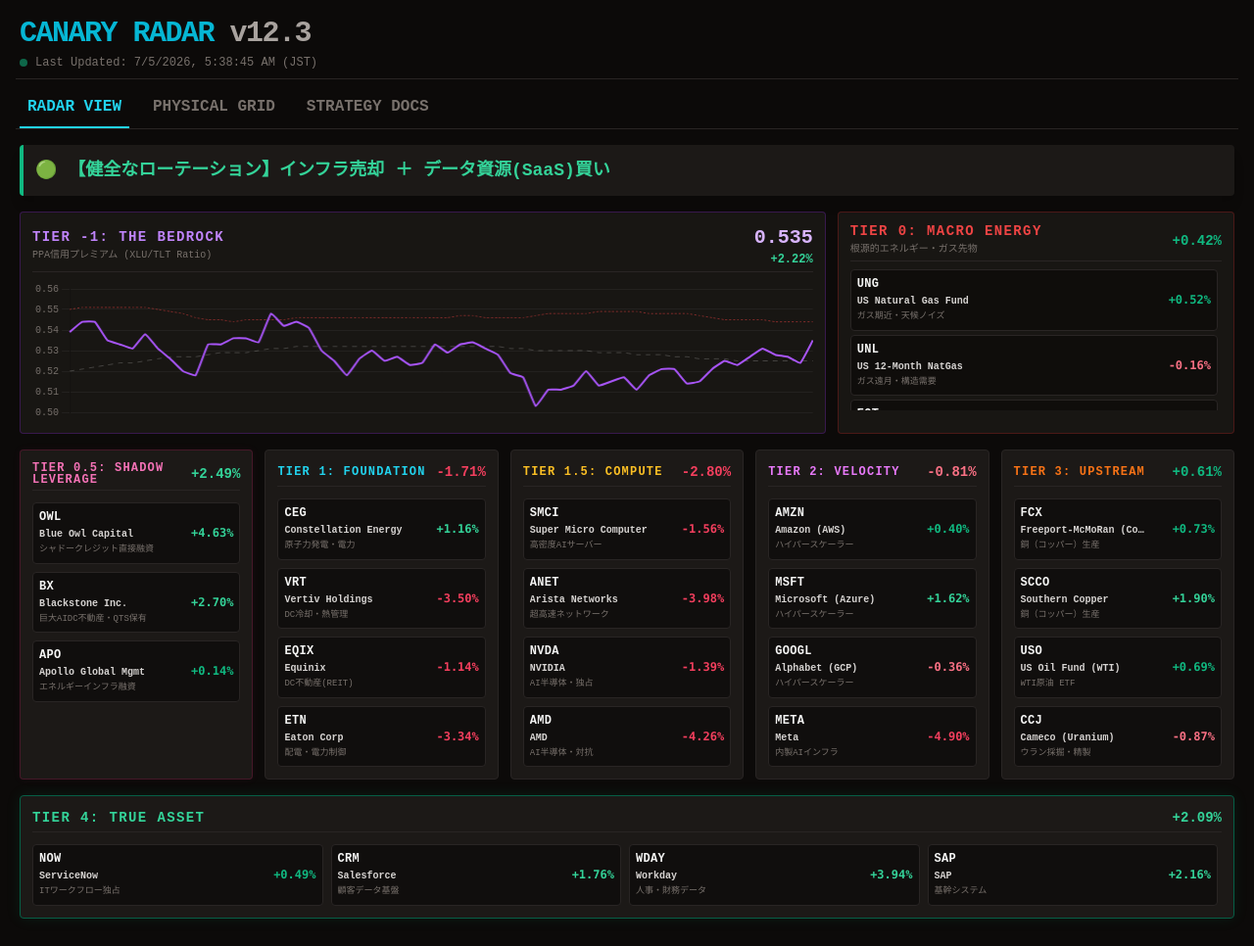
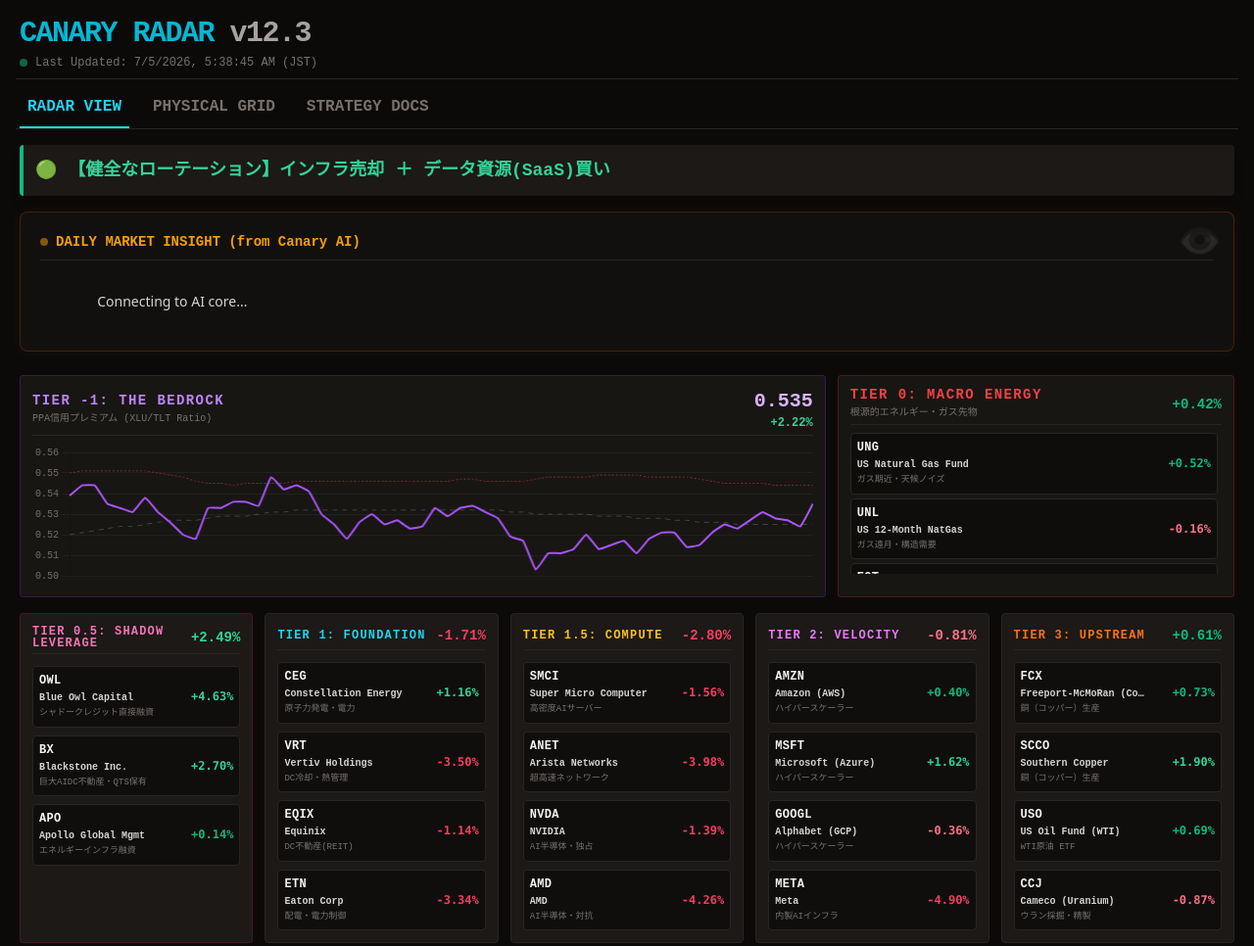
Before and after one commit to k1rpapa/aicollapse-canary-radar, a plain HTML site: page index.html in a window 1280 px wide. Shown: the top 966 px of the page at 98% size. Drawn offline with nearby package versions, Linux system fonts and the light colour scheme.

Commit message:
Update index.html

```diff
--- a/index.html
+++ b/index.html
@@ -42,6 +42,18 @@
             データロード中...
         </div>
 
+        <!-- NEW: 思考する司令室 (MARKET INSIGHT パネル) -->
+        <div id="insight-panel" class="mb-6 mx-1 bg-stone-900/40 p-4 sm:p-5 rounded-lg border border-amber-900/50 shadow-[0_0_15px_rgba(245,158,11,0.05)] relative overflow-hidden">
+            <div class="absolute top-0 right-0 p-3 opacity-10 text-4xl">👁️</div>
+            <h2 class="text-xs sm:text-sm font-black text-amber-500 mb-3 flex items-center border-b border-stone-800 pb-2">
+                <span class="w-2 h-2 bg-amber-500 rounded-full animate-pulse mr-2"></span>
+                DAILY MARKET INSIGHT (from Canary AI)
+            </h2>
+            <div id="insight-content" class="text-xs sm:text-sm text-stone-300 leading-relaxed whitespace-pre-wrap font-sans">
+                Connecting to AI core...
+            </div>
+        </div>
+
         <!-- Tier -1 & Tier 0 -->
         <div class="grid grid-cols-1 lg:grid-cols-3 gap-3 mx-1 mb-4">
             <div class="lg:col-span-2 bg-stone-900/80 p-3 rounded border border-purple-900/50 relative">
@@ -71,9 +83,9 @@
             </div>
         </div>
 
-        <!-- 5列グリッドへ拡張 (Tier 0.5, 1, 1.5, 2, 3) -->
+        <!-- 5列グリッド (Tier 0.5, 1, 1.5, 2, 3) -->
         <div class="grid grid-cols-1 sm:grid-cols-2 md:grid-cols-3 lg:grid-cols-5 gap-3 mx-1 mb-4">
-            <!-- Tier 0.5: Shadow Leverage (NEW) -->
+            <!-- Tier 0.5: Shadow Leverage -->
             <div class="bg-stone-900 p-3 rounded border border-pink-900/40 shadow-[0_0_10px_rgba(236,72,153,0.05)]">
                 <div class="flex justify-between items-center mb-3 border-b border-stone-800 pb-1">
                     <h2 class="text-xs font-bold text-pink-400 uppercase tracking-widest leading-none">Tier 0.5: Shadow Leverage</h2>
@@ -163,11 +175,10 @@
         </div>
     </div>
 
-<!-- ========================================== -->
+    <!-- ========================================== -->
     <!-- VIEW: DOCS (戦略マニュアル画面) - 完全構造化 -->
     <!-- ========================================== -->
     <div id="view-docs" class="hidden-tab mx-1 text-stone-300 pb-10">
-
         <div class="bg-stone-900 p-4 sm:p-6 rounded-lg border border-stone-800 mb-8 shadow-lg">
             <h2 class="text-xl sm:text-2xl font-black text-white mb-2 border-l-4 border-cyan-500 pl-3">CANARY RADAR 戦略ドクトリン</h2>
             <p class="text-sm sm:text-base leading-relaxed">
@@ -215,7 +226,6 @@
                 </div>
             </div>
 
-            <!-- Tier 説明パネル -->
             <div class="grid grid-cols-1 sm:grid-cols-2 gap-3 mt-4">
                 <div class="bg-stone-900/30 p-3 border-l-2 border-purple-500 rounded">
                     <h4 class="font-bold text-purple-400 text-sm">Tier -1: The Bedrock (岩盤)</h4>
@@ -428,6 +438,11 @@
                     else statusEl.classList.add('border-stone-500', 'text-stone-300');
                 }
 
+                // NEW: Insight injection
+                if (data.insight) {
+                    document.getElementById('insight-content').innerText = data.insight;
+                }
+
                 if (data.bedrock) renderBedrockChart(data.bedrock);
 
                 const mapping = {
```
